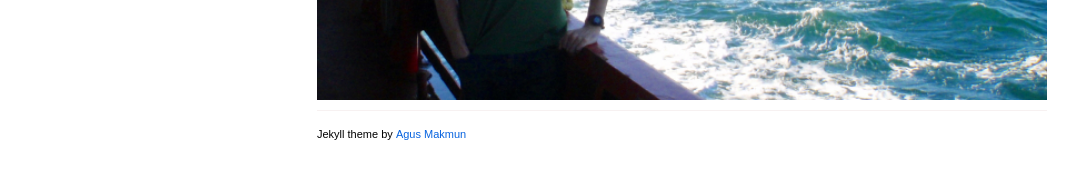
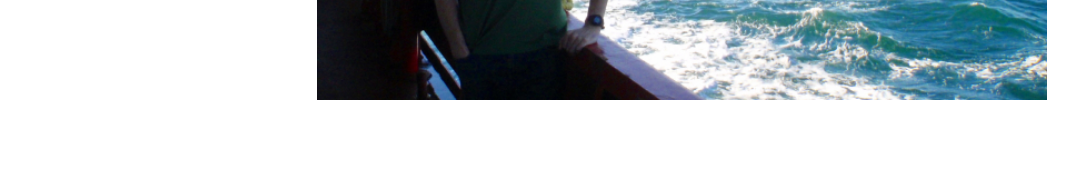
Before and after one commit to hugke729/hugke729.github.io, a Jekyll site: the page built from index.md, in a window 1280 px wide. Shown: the part 621-800 px from the top of the page, without its empty margins (53-1131 px from the left). Built offline with Jekyll 4.4.1, drawn with Linux system fonts in a browser that asks for light colours; nearby versions of some CDN libraries; our own code applies the rules of GitHub Pages for plain Markdown files.

Commit message:
Remove footer

```diff
--- a/_layouts/default.html
+++ b/_layouts/default.html
@@ -102,9 +102,6 @@
 
             <div class="col-sm-8 col-offset-1">
                 {{ content }}
-                <footer>
-                    Jekyll theme by <a href="https://agusmakmun.github.io/"> Agus Makmun</a>
-                </footer>
 
             </div><!-- end /.col-sm-8 -->
         </div><!-- end /.container -->
```
